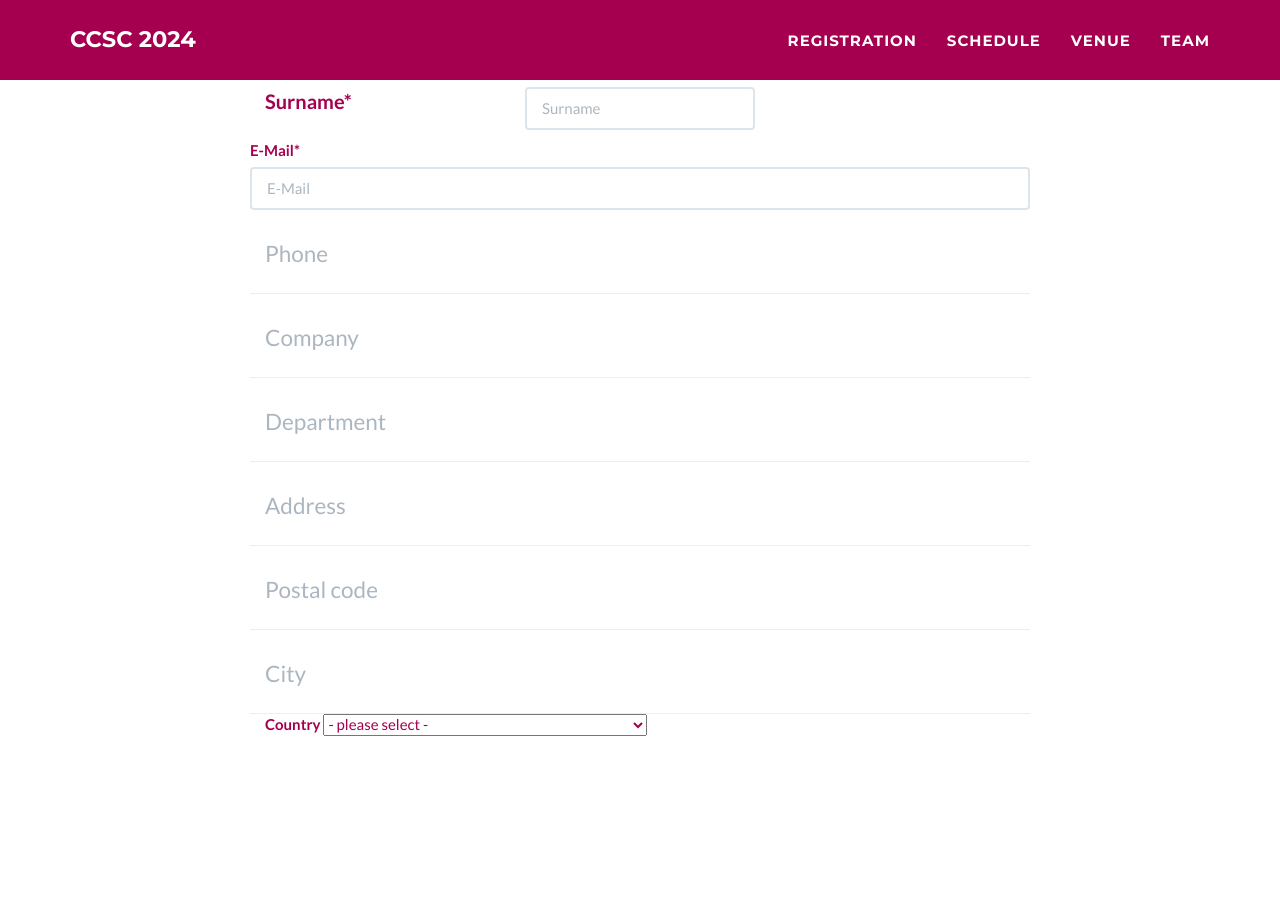
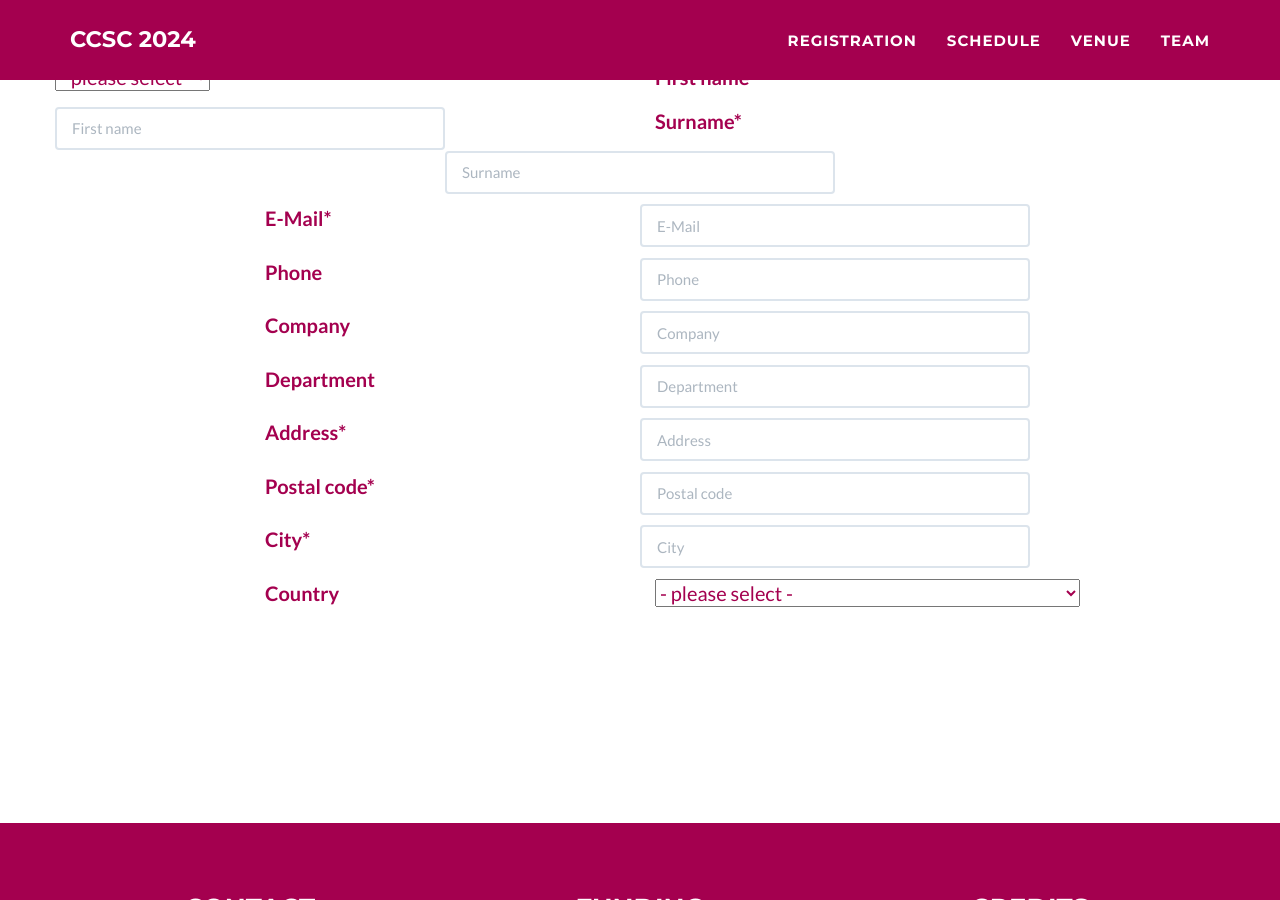
Before and after one commit to ccsc2024/ccsc2024.github.io, a Jekyll site: the page built from registration.html, in a window 1280 px wide and 900 px high, scrolled down 330 px. Built offline with Jekyll 4.4.1, drawn with Linux system fonts in a browser that asks for light colours.

Commit message:
Update registration.html

```diff
--- a/registration.html
+++ b/registration.html
@@ -11,29 +11,38 @@ layout: page
       </div>
     </div>
     <div class="row">
-      <div class="col-lg-8 col-lg-offset-2">
+      <!-- <div class="col-lg-8 col-lg-offset-2"> -->
       <form action="https://formspree.io/f/myyqkndv" method="POST" name="sentMessage" id="contactForm" novalidate>
+      <!-- Salutation -->
+      <div class="col-lg-4 col-lg-offset-2">
+          <p><label>Salutation*</label></p>
+      </div>
+      <div class="col-lg-4">
         <div class="row control-group">
-          <label>Salutation*</label>
-          <select name="salutation" required>
+          <p><select name="salutation" required>
             <option value="select">- please select -</option>
             <option value="mr">Mr</option>
             <option value="mrs">Mrs</option>
             <option value="ms">Ms</option>
-          </select>
+          </select></p>
         </div>
-
+      </div>
+      <!-- Title -->
+      <div class="col-lg-4 col-lg-offset-2">
+          <p><label>Title</label></p>
+      </div>
+      <div class="col-lg-4">
         <div class="row control-group">
-          <label>Title</label>
-          <select name="title" >
+          <p><select name="title" >
             <option value="select">- please select -</option>
             <option value="phd">Dr.</option>
             <option value="junprof">Jun. Prof.</option>
             <option value="profdoc">Prof. Dr.</option>
             <option value="prof">Prof.</option>
-          </select>
+          </select></p>
         </div>
-
+      </div>
+      <!-- First Name -->
       <div class="col-lg-4 col-lg-offset-2">
         <p><label for="name">First name*</label></p>
       </div>
@@ -42,68 +51,84 @@ layout: page
           <p><input type="text" name="name" class="form-control" required="" placeholder="First name"/></p>
         </div>
       </div>
-        <br>
-
-        <div class="row control-group">
-          <div class="col-lg-4">
+      <!-- Surname -->
+      <div class="col-lg-4 col-lg-offset-2">
         <p><label for="name">Surname*</label></p>
       </div>
       <div class="col-lg-4">
+        <div class="row control-group">
           <p><input type="text" name="name" class="form-control" required="" placeholder="Surname"/></p>
         </div>
       </div>
       <!-- Mail -->
+      <div class="col-lg-4 col-lg-offset-2">
+        <p><label>E-Mail*</label></p>
+      </div>
+      <div class="col-lg-4">
         <div class="row control-group">
-          <!--<div class="form-group col-xs-12 floating-label-form-group controls">-->
-            <label>E-Mail*</label>
-            <input type="email" name="_replyto" class="form-control" placeholder="E-Mail" id="email" required="" />
-          <!--</div>-->
+          <p><input type="email" name="_replyto" class="form-control" placeholder="E-Mail" id="email" required="" /></p>
+        </div>
       </div>
       <!-- Phone -->
+      <div class="col-lg-4 col-lg-offset-2">
+        <p><label>Phone</label></p>
+      </div>
+      <div class="col-lg-4">
         <div class="row control-group">
-          <div class="form-group col-xs-12 floating-label-form-group controls">
-            <label>Phone</label>
-            <input name="phone" type="phone number" class="form-control" placeholder="Phone"/>
+          <p><input name="phone" type="phone number" class="form-control" placeholder="Phone"/></p>
         </div>
       </div>
       <!-- Company -->
+      <div class="col-lg-4 col-lg-offset-2">
+        <p><label>Company</label></p>
+      </div>
+      <div class="col-lg-4">
         <div class="row control-group">
-          <div class="form-group col-xs-12 floating-label-form-group controls">
-            <label>Company</label>
-            <input type="company" name="company" class="form-control" required="" placeholder="Company"/>
+          <p><input type="company" name="company" class="form-control" required="" placeholder="Company"/></p>
         </div>
       </div>
       <!-- Department -->
+      <div class="col-lg-4 col-lg-offset-2">
+        <p><label>Department</label></p>
+      </div>
+      <div class="col-lg-4">
         <div class="row control-group">
-          <div class="form-group col-xs-12 floating-label-form-group controls">
-            <label>Department</label>
-            <input type="text" name="department" class="form-control" required="" placeholder="Department"/>
+          <p><input type="text" name="department" class="form-control" required="" placeholder="Department"/></p>
         </div>
       </div>
       <!-- address -->
+      <div class="col-lg-4 col-lg-offset-2">
+        <p><label>Address*</label></p>
+      </div>
+      <div class="col-lg-4">
         <div class="row control-group">
-          <div class="form-group col-xs-12 floating-label-form-group controls">
-            <label>Address*</label>
-            <input type="text" name="address" class="form-control" required="" placeholder="Address"/>
+          <p><input type="text" name="address" class="form-control" required="" placeholder="Address"/></p>
         </div>
       </div>
       <!-- postal code -->
+      <div class="col-lg-4 col-lg-offset-2">
+        <p><label>Postal code*</label></p>
+      </div>
+      <div class="col-lg-4">
         <div class="row control-group">
-          <div class="form-group col-xs-12 floating-label-form-group controls">
-            <label>Postal code*</label>
-            <input type="text" name="zip" class="form-control" required="" placeholder="Postal code"/>
+          <p><input type="text" name="zip" class="form-control" required="" placeholder="Postal code"/></p>
         </div>
       </div>
       <!-- city -->
+      <div class="col-lg-4 col-lg-offset-2">
+        <p><label>City*</label></p>
+      </div>
+      <div class="col-lg-4">
         <div class="row control-group">
-          <div class="form-group col-xs-12 floating-label-form-group controls">
-            <label>City*</label>
-            <input type="text" name="city" class="form-control" required="" placeholder="City"/>
+          <p><input type="text" name="city" class="form-control" required="" placeholder="City"/></p>
         </div>
       </div>
-
-        <label>Country</label>
-        <select name="country" required>
+      <!-- Country -->
+      <div class="col-lg-4 col-lg-offset-2">
+        <p><label>Country</label></p>
+      </div>
+      <div class="col-lg-4">
+          <p><select name="country" required>
           <option value="select">- please select -</option>
           <option value="af">Afghanistan</option>
           <option value="ax">Aland Islands</option>
@@ -346,63 +371,14 @@ layout: page
           <option value="ye">Yemen</option>
           <option value="zm">Zambia</option>
           <option value="zw">Zimbabwe</option>
-        </select>
+        </select></p>
+      </div>
       </form>
     </div>
   </div>
+</section>
 
-          <!-- <div class="row control-group">
-            <div class="form-group col-xs-12 floating-label-form-group controls">
-              <label for="title">Title</label>
-                 <select name="title" required>
-                   <option value="all"> </option>
-                   <option value="phd">Dr.</option>
-                   <option value="prof">Prof.</option>
-                   <option value="juniorprof">Jun. Prof.</option>
-                 </select>
-              <!-- <input type="text" name="title" class="form-control" placeholder="Title" id="name"
-                data-validation-required-message="Please enter your title (e.g. Prof.).">
-              <p class="help-block text-danger"></p>
-            </div>
-          </div>
-          <div class="row control-group">
-            <div class="form-group col-xs-12 floating-label-form-group controls">
-              <label for="name">Family Name</label>
-              <input type="text" name="name" class="form-control" placeholder="Family Name" id="name" required
-                data-validation-required-message="Please enter your family name (e.g. Muster).">
-              <p class="help-block text-danger"></p>
-            </div>
-          </div>
-          <div class="row control-group">
-            <div class="form-group col-xs-12 floating-label-form-group controls">
-              <label for="name">Given Name</label>
-              <input type="text" name="name" class="form-control" placeholder="Given Name" id="name" required
-                data-validation-required-message="Please enter your family name (e.g. Max).">
-              <p class="help-block text-danger"></p>
-            </div>
-          </div>
-          <div class="row control-group">
-            <div class="form-group col-xs-12 floating-label-form-group controls">
-              <label for="email">Email Address</label>
-              <input type="email" name="_replyto" class="form-control" placeholder="Email Address" id="email" required
-                data-validation-required-message="Please enter your email address (e.g. example@example.com).">
-              <p class="help-block text-danger"></p>
-            </div>
-          </div>
-          <div class="row control-group">
-            <div class="form-group col-xs-12 floating-label-form-group controls">
-              <label for="affiliation">Affiliation</label>
-              <input type="text" name="affiliation" class="form-control" placeholder="Affiliation" id="affiliation" required
-                data-validation-required-message="Please enter your affiliation (e.g. TU Berlin).">
-              <p class="help-block text-danger"></p>
-            </div>
-          </div>
-          <div>
-            <input type="hidden" name="_subject" value="New submission!">
-            <input type="text" name="_gotcha" style="display:none" />
-          </div>
-          <br>
-          <div id="success"></div>
+<!--      <div id="success"></div>
           <div class="row">
             <div class="form-group col-xs-12">
               <!-- btn btn-success btn-lg -->
@@ -412,5 +388,3 @@ layout: page
         </form>
       </div>
     </div> -->
-  </div>
-</section>
```
Lines whose indentation alone changed are shown as unchanged.
